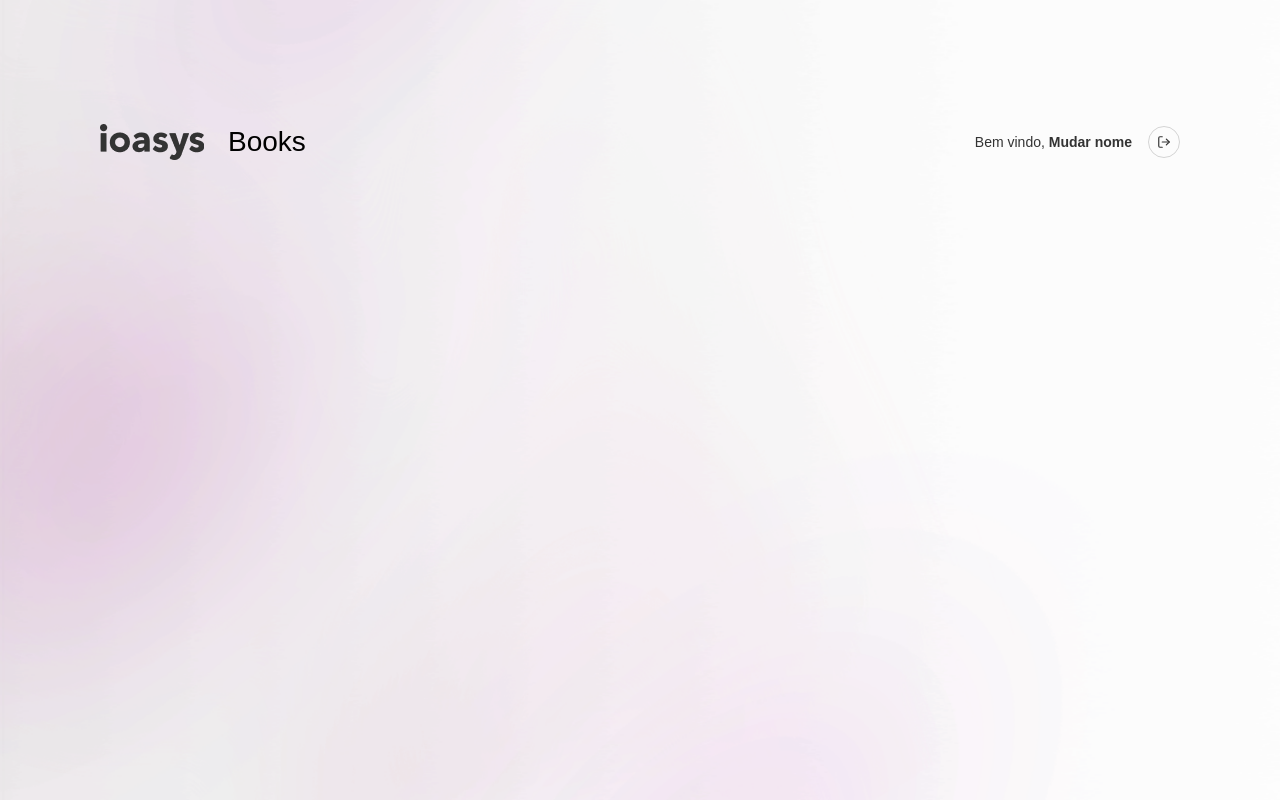
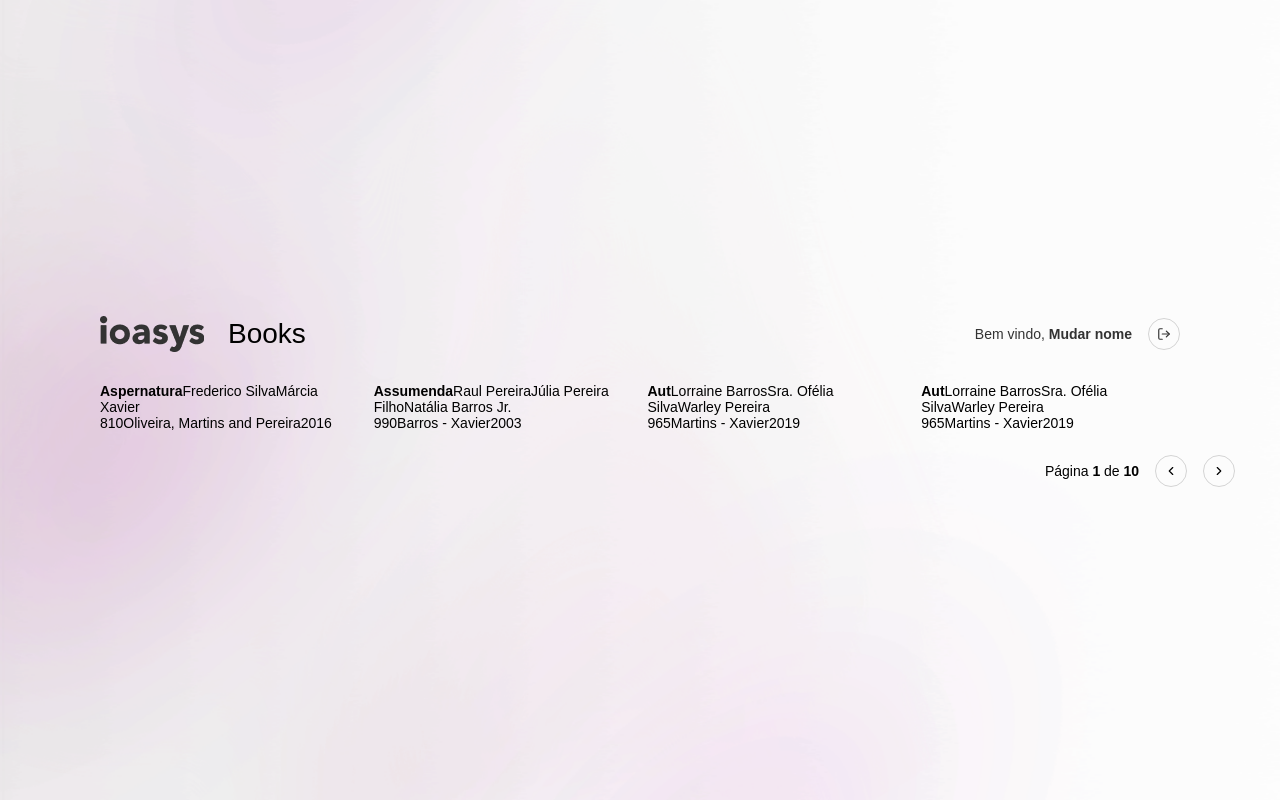
Before and after one commit to marcomonteirobrito/ioasys-frontend, a React (Create React App) app: page /dashboard in a window 1280 px wide. Built offline with nearby package versions, Linux system fonts and the light colour scheme; no server answers; the HTML template or start-up script is replaced by a standard one.

Commit message:
Feat: Criado componente de paginação

```diff
--- /dev/null
+++ b/src/components/Pagination/pagination.js
@@ -0,0 +1,41 @@
+import React from 'react';
+import PropTypes from 'prop-types';
+
+import { Container, Pages, Button, ButtonLeft, ButtonRight } from './styles';
+
+const Pagination = ({
+  page,
+  pageLength,
+  onClickButtonLeft,
+  onClickButtonRight,
+  disableButtonLeft,
+  disableButtonRight,
+}) => (
+  <Container>
+    <Pages>
+      Página <strong>{page}</strong> de <strong>{pageLength}</strong>
+    </Pages>
+
+    <Button onClick={onClickButtonLeft}>
+      <ButtonLeft disableButtonLeft={disableButtonLeft} />
+    </Button>
+
+    <Button>
+      <ButtonRight
+        onClick={onClickButtonRight}
+        disableButtonRight={disableButtonRight}
+      />
+    </Button>
+  </Container>
+);
+
+Pagination.propTypes = {
+  page: PropTypes.number.isRequired,
+  pageLength: PropTypes.number.isRequired,
+  onClickButtonLeft: PropTypes.func.isRequired,
+  onClickButtonRight: PropTypes.func.isRequired,
+  disableButtonRight: PropTypes.bool.isRequired,
+  disableButtonLeft: PropTypes.bool.isRequired,
+};
+
+export default Pagination;
--- /dev/null
+++ b/src/components/Pagination/styles.js
@@ -0,0 +1,33 @@
+import styled from 'styled-components';
+
+import { FiChevronRight, FiChevronLeft } from 'react-icons/fi';
+
+export const Container = styled.div`
+  display: flex;
+  justify-content: center;
+  align-items: center;
+  margin: 24px 0px 0px 1000px;
+`;
+export const Pages = styled.span``;
+
+export const Button = styled.div`
+  border: solid 1px rgba(51, 51, 51, 0.2);
+  width: 32px;
+  height: 32px;
+  border-radius: 50%;
+  display: flex;
+  justify-content: center;
+  align-items: center;
+  cursor: pointer;
+  margin: 0px 0px 0px 16px;
+`;
+export const ButtonLeft = styled(FiChevronLeft)`
+  cursor: ${(props) => props.disableButtonLeft && 'not-allowed'};
+  color: ${(props) =>
+    props.disableButtonLeft ? 'rgba(51, 51, 51, 0.2)' : 'black'};
+`;
+export const ButtonRight = styled(FiChevronRight)`
+  cursor: ${(props) => props.disableButtonRight && 'not-allowed'};
+  color: ${(props) =>
+    props.disableButtonRight ? 'rgba(51, 51, 51, 0.2)' : 'black'};
+`;
--- a/src/pages/Dashboard/dashboard.js
+++ b/src/pages/Dashboard/dashboard.js
@@ -1,12 +1,13 @@
+/* eslint-disable no-unused-vars */
 import React, { useEffect, useState } from 'react';
 import { useHistory } from 'react-router-dom';
 
 import getRefreshToken from '../../auth/authRefreshToken';
-
-// import BookCard from '../../components/BookCard/bookCard';
-
 import getTokenApi from '../../commons/getToken';
 import getBooksApi from './getBooksApi';
+
+import BookCard from '../../components/BookCard/bookCard';
+import Pagination from '../../components/Pagination/pagination';
 
 import {
   Container,
@@ -26,6 +27,10 @@ const Dashboard = () => {
   const [userName, setUserName] = useState('Mudar nome');
   // eslint-disable-next-line no-unused-vars
   const [booksData, setBooksData] = useState([]);
+  const [disableButtonLeft, setDisabledButtonLeft] = useState(false);
+  const [disableButtonRight, setDisabledButtonRight] = useState(false);
+  const [page, setPage] = useState(1);
+  const [pageLength, setPageLenght] = useState(10);
 
   const history = useHistory();
 
@@ -90,6 +95,81 @@ const Dashboard = () => {
     }
   };
 
+  const onClickButtonLeft = () => {
+    if (page - 1 > 0) {
+      setPage(page - 1);
+    }
+  };
+
+  const onClickButtonRight = () => {
+    if (page + 1 <= pageLength) {
+      setPage(page + 1);
+    }
+  };
+
+  const data = [
+    {
+      authors: ['Frederico Silva', 'Márcia Xavier'],
+      title: 'Aspernatura',
+      description:
+        'Repellat velit neque delectus mollitia. Et eos nostrum id blanditiis odio sed. Dolorem atque sit tempora et excepturi sint suscipit at.\n \rAb voluptatum possimus. Culpa laborum consequuntur sit molestiae repellendus eos distinctio. Asperiores quia consectetur perspiciatis nobis et exercitationem hic distinctio.',
+      pageCount: 810,
+      category: 'Biografias',
+      imageUrl: 'https://files-books.ioasys.com.br/Book-10.jpg',
+      language: 'Inglês',
+      isbn10: '9007883404',
+      isbn13: '984-9007883404',
+      publisher: 'Oliveira, Martins and Pereira',
+      published: 2016,
+      id: '60171639faf5de22b804a076',
+    },
+    {
+      authors: ['Raul Pereira', 'Júlia Pereira Filho', 'Natália Barros Jr.'],
+      title: 'Assumenda',
+      description:
+        'Est cupiditate rerum sed nisi quam dolorem vel qui veniam. Veritatis quam expedita. Dolor unde animi est dolor unde qui nisi. Iusto in saepe repellendus officia omnis aut reiciendis sapiente. Voluptate et at ut. Velit est iure repellat doloribus omnis earum laborum.\n \rModi sapiente laudantium similique recusandae modi eveniet minima sint in. Eum autem nihil est enim a nostrum quaerat magnam. Et tempora iure quidem aliquid rerum accusamus id.',
+      pageCount: 990,
+      category: 'Biografias',
+      imageUrl: 'https://files-books.ioasys.com.br/Book-0.jpg',
+      language: 'Inglês',
+      isbn10: '6163701883',
+      isbn13: '951-6163701883',
+      publisher: 'Barros - Xavier',
+      published: 2003,
+      id: '60171639faf5de22b804a06e',
+    },
+    {
+      authors: ['Lorraine Barros', 'Sra. Ofélia Silva', 'Warley Pereira'],
+      title: 'Aut',
+      description:
+        'Qui omnis est commodi consectetur est. Odio ullam id ipsam suscipit numquam iusto iste consectetur. Sed ut est. Qui repellat corrupti veritatis consequatur quos ipsa.\n \rAtque dignissimos et eligendi numquam placeat ex. Consectetur sed aut autem ea id suscipit nihil a. Sunt repellendus suscipit reiciendis quidem sequi aut optio placeat quia. Quidem excepturi vel voluptate nisi molestiae soluta. Et nam et impedit illo accusamus sed earum est recusandae. Et delectus repellat enim distinctio velit et.',
+      pageCount: 965,
+      category: 'Biografias',
+      imageUrl: 'https://files-books.ioasys.com.br/Book-5.jpg',
+      language: 'Português',
+      isbn10: '3355205900',
+      isbn13: '112-3355205900',
+      publisher: 'Martins - Xavier',
+      published: 2019,
+      id: '60171639faf5de22b804a16c',
+    },
+    {
+      authors: ['Lorraine Barros', 'Sra. Ofélia Silva', 'Warley Pereira'],
+      title: 'Aut',
+      description:
+        'Qui omnis est commodi consectetur est. Odio ullam id ipsam suscipit numquam iusto iste consectetur. Sed ut est. Qui repellat corrupti veritatis consequatur quos ipsa.\n \rAtque dignissimos et eligendi numquam placeat ex. Consectetur sed aut autem ea id suscipit nihil a. Sunt repellendus suscipit reiciendis quidem sequi aut optio placeat quia. Quidem excepturi vel voluptate nisi molestiae soluta. Et nam et impedit illo accusamus sed earum est recusandae. Et delectus repellat enim distinctio velit et.',
+      pageCount: 965,
+      category: 'Biografias',
+      imageUrl: 'https://files-books.ioasys.com.br/Book-5.jpg',
+      language: 'Português',
+      isbn10: '3355205900',
+      isbn13: '112-3355205900',
+      publisher: 'Martins - Xavier',
+      published: 2019,
+      id: '60171639faf5de22b804a16c',
+    },
+  ];
+
   return (
     <Container>
       <DashboardHeader>
@@ -107,10 +187,19 @@ const Dashboard = () => {
         </DashboardDetail>
       </DashboardHeader>
       <BooksContainer>
-        {/* <BookCard booksData={booksData} /> */}
+        {data.map((book) => (
+          <BookCard booksData={book} />
+        ))}
       </BooksContainer>
 
-      <PageContainer />
+      <Pagination
+        page={page}
+        pageLength={pageLength}
+        onClickButtonLeft={onClickButtonLeft}
+        onClickButtonRight={onClickButtonRight}
+        disableButtonLeft={disableButtonLeft}
+        disableButtonRight={disableButtonRight}
+      />
     </Container>
   );
 };
--- a/src/pages/Dashboard/styles.js
+++ b/src/pages/Dashboard/styles.js
@@ -73,8 +73,16 @@ export const LogoutContainer = styled.div`
 `;
 
 export const BooksContainer = styled.div`
-  width: 800px;
+  /* width: 1080px;
   height: 500px;
+  background: yellow; */
+  display: grid;
+  grid-template-columns: repeat(4, 1fr);
+  column-gap: 15px;
+  grid-template-rows: auto;
+  row-gap: 10px;
+  margin-top: 12px;
+  width: 1080px;
 `;
 
 export const PageContainer = styled.div``;
```
